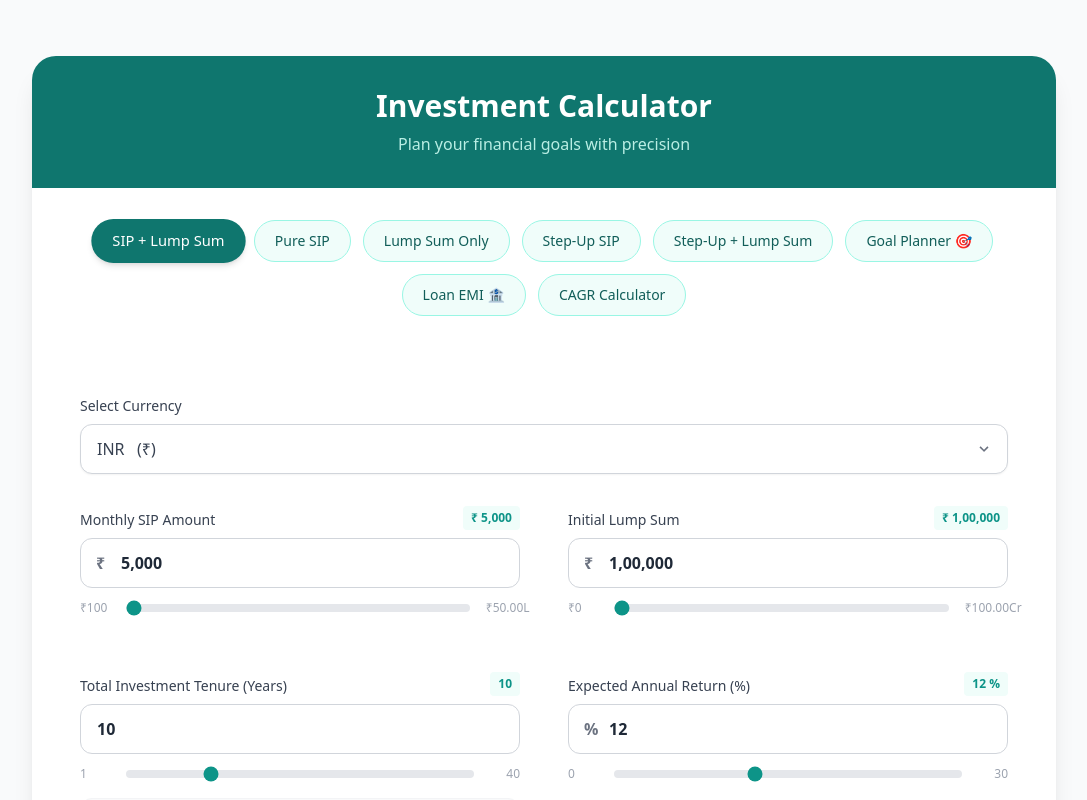
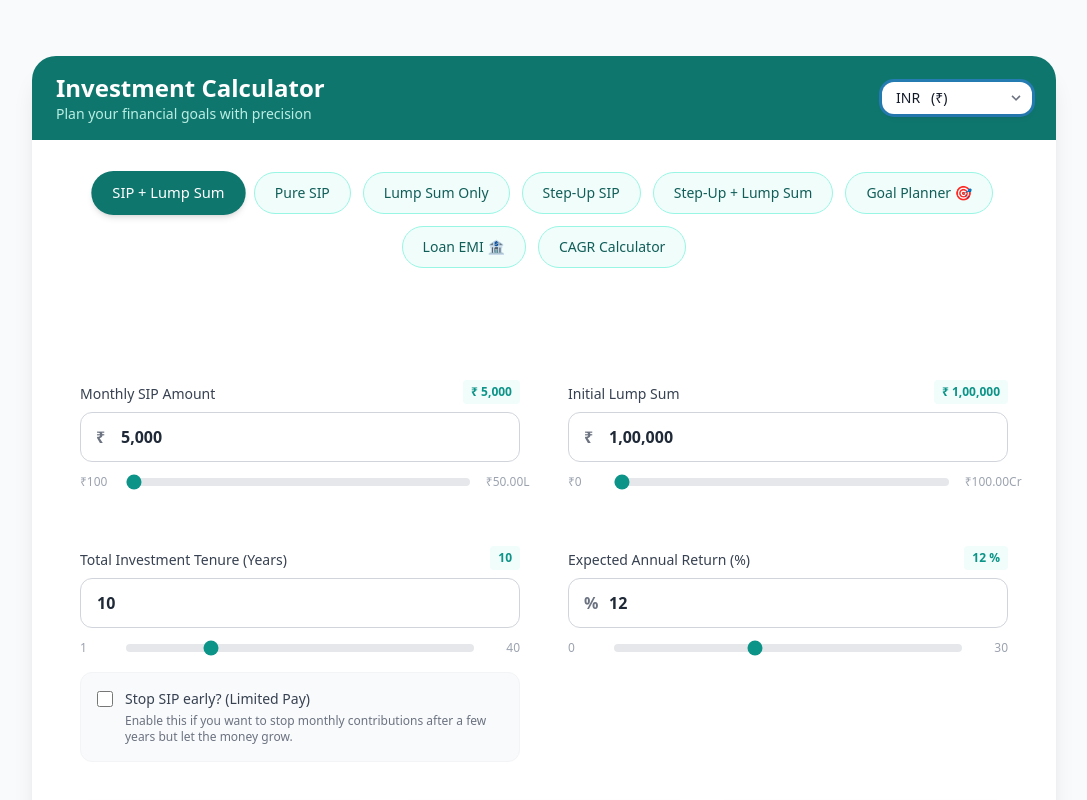
Before and after one commit to soninishank/FinancialCalculator, a React (Create React App) app: page / in a window 1280 px wide. Shown: the top 800 px of the page, without its empty margins (96-1183 px from the left). Built offline with nearby package versions, Linux system fonts and the light colour scheme.

Commit message:
Added a currency symbol globally

```diff
--- a/src/App.js
+++ b/src/App.js
@@ -1,5 +1,6 @@
 import React, { useState } from "react";
 import Tabs from "./components/Tabs";
+import CurrencySelector from "./components/common/CurrencySelector";
 
 
 // Import calculators
@@ -49,19 +50,30 @@ export default function App() {
   };
 
   return (
-    <div className="min-h-screen bg-gray-50 flex flex-col items-center p-4">
+        <div className="min-h-screen bg-gray-50 flex flex-col items-center p-4">
       <div className="max-w-5xl w-full bg-white rounded-3xl shadow-xl overflow-hidden mt-10">
 
-        {/* Header */}
-        <div className="bg-teal-700 p-8 text-center text-white">
-          <h1 className="text-3xl font-bold">Investment Calculator</h1>
-          <p className="mt-2 text-teal-100 opacity-90">
-            Plan your financial goals with precision
-          </p>
+        {/* --- HEADER (New Compact Flex Structure) --- */}
+        <div className="bg-teal-700 p-6 pt-4 pb-4 text-white flex justify-between items-center relative"> {/* Reduced p-8 to p-6/p-4 */}
+
+          {/* Title on the left */}
+          <div className="text-left pr-4">
+            <h1 className="text-2xl font-bold">Investment Calculator</h1>
+            <p className="text-teal-100 opacity-90 text-sm">
+              Plan your financial goals with precision
+            </p>
+          </div>
+
+          {/* Currency Selector on the right */}
+          {/* CRITICAL: Reduced width to fit compact style */}
+          <div className="w-full sm:w-1/3 md:w-1/5 max-w-[150px]">
+            <CurrencySelector currency={currency} setCurrency={setCurrency} compactHeader={true} />
+          </div>
         </div>
-
+        {/* ----------------------------------------------------------------- */}
         {/* Tabs */}
         <Tabs activeTab={activeTab} setActiveTab={setActiveTab} />
+
 
         {/* Main Content Area */}
         <div className="p-8 md:p-12">
--- a/src/components/calculators/CAGRCalculator.js
+++ b/src/components/calculators/CAGRCalculator.js
@@ -1,7 +1,6 @@
 import React, { useMemo, useState } from "react";
 
 // --- IMPORTS ---
-import CurrencySelector from "../common/CurrencySelector";
 import InputWithSlider from "../common/InputWithSlider";
 import { calculateCAGR } from "../../utils/finance";
 import {
@@ -32,7 +31,6 @@ export default function CAGRCalculator({ currency, setCurrency }) {
 
   return (
     <div className="animate-fade-in">
-      <CurrencySelector currency={currency} setCurrency={setCurrency} />
 
       {/* INPUTS SECTION */}
       <div className="grid grid-cols-1 md:grid-cols-2 gap-x-12 gap-y-10 mt-8">
--- a/src/components/calculators/GoalPlanner.js
+++ b/src/components/calculators/GoalPlanner.js
@@ -1,6 +1,5 @@
 import React, { useState } from "react";
 import InputWithSlider from "../common/InputWithSlider";
-import CurrencySelector from "../common/CurrencySelector";
 import { moneyFormat } from "../../utils/formatting";
 import { getRequiredLumpSum, getRequiredSIP, getRequiredStepUpSIP ,calculateRealRate} from "../../utils/finance";
 import { useInflation } from "../../hooks/useInflation";
@@ -35,7 +34,6 @@ export default function GoalPlanner({ currency, setCurrency }) {
 
   return (
     <div className="animate-fade-in">
-      <CurrencySelector currency={currency} setCurrency={setCurrency} />
 
       {/* Target Inputs */}
       <div className="bg-gradient-to-r from-teal-700 to-teal-900 rounded-2xl p-8 text-white mb-10 shadow-lg">
--- a/src/components/calculators/LumpSumOnly.js
+++ b/src/components/calculators/LumpSumOnly.js
@@ -2,7 +2,6 @@
 import React, { useMemo, useState } from "react";
 
 // --- IMPORTS ---
-import CurrencySelector from "../common/CurrencySelector";
 import SummaryCards from "../common/SummaryCards";
 import InvestmentPieChart from "../common/InvestmentPieChart";
 import ResultsTable from "../common/ResultsTable";
@@ -73,7 +72,6 @@ export default function LumpSumOnly({ currency, setCurrency }) {
 
   return (
     <div className="animate-fade-in">
-      <CurrencySelector currency={currency} setCurrency={setCurrency} />
 
       {/* INPUTS SECTION */}
       <div className="grid grid-cols-1 md:grid-cols-2 gap-x-12 gap-y-10 mt-8">
--- a/src/components/calculators/PureSIP.js
+++ b/src/components/calculators/PureSIP.js
@@ -2,7 +2,6 @@
 import React, { useMemo, useState } from "react";
 
 // --- IMPORTS ---
-import CurrencySelector from "../common/CurrencySelector";
 import SummaryCards from "../common/SummaryCards";
 import InvestmentPieChart from "../common/InvestmentPieChart";
 import ResultsTable from "../common/ResultsTable";
@@ -105,7 +104,6 @@ export default function PureSIP({ currency, setCurrency }) {
 
   return (
     <div className="animate-fade-in">
-      <CurrencySelector currency={currency} setCurrency={setCurrency} />
 
       {/* INPUTS SECTION */}
       <div className="grid grid-cols-1 md:grid-cols-2 gap-x-12 gap-y-10 mt-8">
--- a/src/components/calculators/SIPWithLumpSum.js
+++ b/src/components/calculators/SIPWithLumpSum.js
@@ -2,7 +2,6 @@
 import React, { useMemo, useState } from "react";
 
 // --- IMPORTS ---
-import CurrencySelector from "../common/CurrencySelector";
 import SummaryCards from "../common/SummaryCards";
 import InvestmentPieChart from "../common/InvestmentPieChart";
 import ResultsTable from "../common/ResultsTable";
@@ -108,7 +107,6 @@ export default function SIPWithLumpSum({ currency, setCurrency }) {
 
   return (
     <div className="animate-fade-in">
-      <CurrencySelector currency={currency} setCurrency={setCurrency} />
 
       <div className="grid grid-cols-1 md:grid-cols-2 gap-x-12 gap-y-10 mt-8">
 
--- a/src/components/calculators/StepUpSIP.js
+++ b/src/components/calculators/StepUpSIP.js
@@ -2,7 +2,6 @@
 import React, { useMemo, useState } from "react";
 
 // --- IMPORTS ---
-import CurrencySelector from "../common/CurrencySelector";
 import SummaryCards from "../common/SummaryCards";
 import InvestmentPieChart from "../common/InvestmentPieChart";
 import ResultsTable from "../common/ResultsTable";
@@ -100,7 +99,6 @@ export default function StepUpSIP({ currency, setCurrency }) {
 
   return (
     <div className="animate-fade-in">
-      <CurrencySelector currency={currency} setCurrency={setCurrency} />
 
       <div className="grid grid-cols-1 md:grid-cols-2 gap-x-12 gap-y-10 mt-8">
 
--- a/src/components/calculators/StepUpSIPWithLump.js
+++ b/src/components/calculators/StepUpSIPWithLump.js
@@ -2,7 +2,6 @@
 import React, { useMemo, useState } from "react";
 
 // --- IMPORTS ---
-import CurrencySelector from "../common/CurrencySelector";
 import SummaryCards from "../common/SummaryCards";
 import InvestmentPieChart from "../common/InvestmentPieChart";
 import ResultsTable from "../common/ResultsTable";
@@ -112,7 +111,6 @@ export default function StepUpSIPWithLump({ currency, setCurrency }) {
 
   return (
     <div className="animate-fade-in">
-      <CurrencySelector currency={currency} setCurrency={setCurrency} />
 
       {/* INPUTS SECTION */}
       <div className="grid grid-cols-1 md:grid-cols-2 gap-x-12 gap-y-10 mt-8">
--- a/src/components/common/CurrencySelector.js
+++ b/src/components/common/CurrencySelector.js
@@ -1,10 +1,10 @@
-// src/components/CurrencySelector.js
+// src/components/common/CurrencySelector.js
 import React from "react";
 import { currencyOptions } from "../../utils/currency";
 
-export default function CurrencySelector({ currency, setCurrency }) {
+export default function CurrencySelector({ currency, setCurrency, compactHeader }) {
 
-  // Helper to extract symbol (e.g., "$", "₹") from the locale automatically
+  // Helper to extract symbol
   const getSymbol = (locale, code) => {
     return (0)
       .toLocaleString(locale, {
@@ -13,36 +13,44 @@ export default function CurrencySelector({ currency, setCurrency }) {
         minimumFractionDigits: 0,
         maximumFractionDigits: 0,
       })
-      .replace(/\d/g, "") // Remove numbers
+      .replace(/\d/g, "")
       .trim();
   };
 
   return (
-    <div className="mb-6">
-      <label className="block text-sm font-medium text-gray-700 mb-2">
-        Select Currency
-      </label>
+    // Remove all margins/padding
+    <div className="m-0 p-0">
+
+      {/* DELETE LABEL: We are removing the label entirely */}
+      {/* {!compactHeader && (
+        <label className="block text-sm font-medium text-gray-700 mb-2">
+          Select Currency
+        </label>
+      )} */}
+
       <div className="relative">
         <select
           value={currency}
           onChange={(e) => setCurrency(e.target.value)}
-          className="
+          className={`
             w-full
             appearance-none
             bg-white
-            border border-gray-300
-            text-gray-700
-            py-3 px-4
-            pr-8
+            border-2 border-white/50      /* Thinner, semi-transparent white border */
+            text-gray-900
+            py-1 px-3                   /* Minimal Vertical Padding */
+            pr-7
             rounded-xl
-            shadow-sm
+            shadow-md
             focus:outline-none
-            focus:ring-2
-            focus:ring-teal-500
-            focus:border-teal-500
+            focus:ring-1 focus:ring-white /* Focus ring is white for clean look */
             cursor-pointer
             font-medium
-          "
+            text-sm
+            transition-all
+          `}
+          // If in header, set the background to a lighter shade for contrast
+          style={{ backgroundColor: compactHeader ? '#FFFFFF' : '#FFFFFF' }}
         >
           {currencyOptions.map((c) => {
             const symbol = getSymbol(c.locale, c.code);
@@ -54,13 +62,9 @@ export default function CurrencySelector({ currency, setCurrency }) {
           })}
         </select>
 
-        {/* Custom Arrow Icon for cleaner UI */}
-        <div className="pointer-events-none absolute inset-y-0 right-0 flex items-center px-4 text-gray-500">
-          <svg
-            className="fill-current h-4 w-4"
-            xmlns="http://www.w3.org/2000/svg"
-            viewBox="0 0 20 20"
-          >
+        {/* Custom Arrow Icon */}
+        <div className="pointer-events-none absolute inset-y-0 right-0 flex items-center px-2 text-gray-500">
+          <svg className="fill-current h-4 w-4" xmlns="http://www.w3.org/2000/svg" viewBox="0 0 20 20">
             <path d="M9.293 12.95l.707.707L15.657 8l-1.414-1.414L10 10.828 5.757 6.586 4.343 8z" />
           </svg>
         </div>
```
Also changed, not shown: src/components/calculators/LoanEMI.js (+7 -14 lines).
